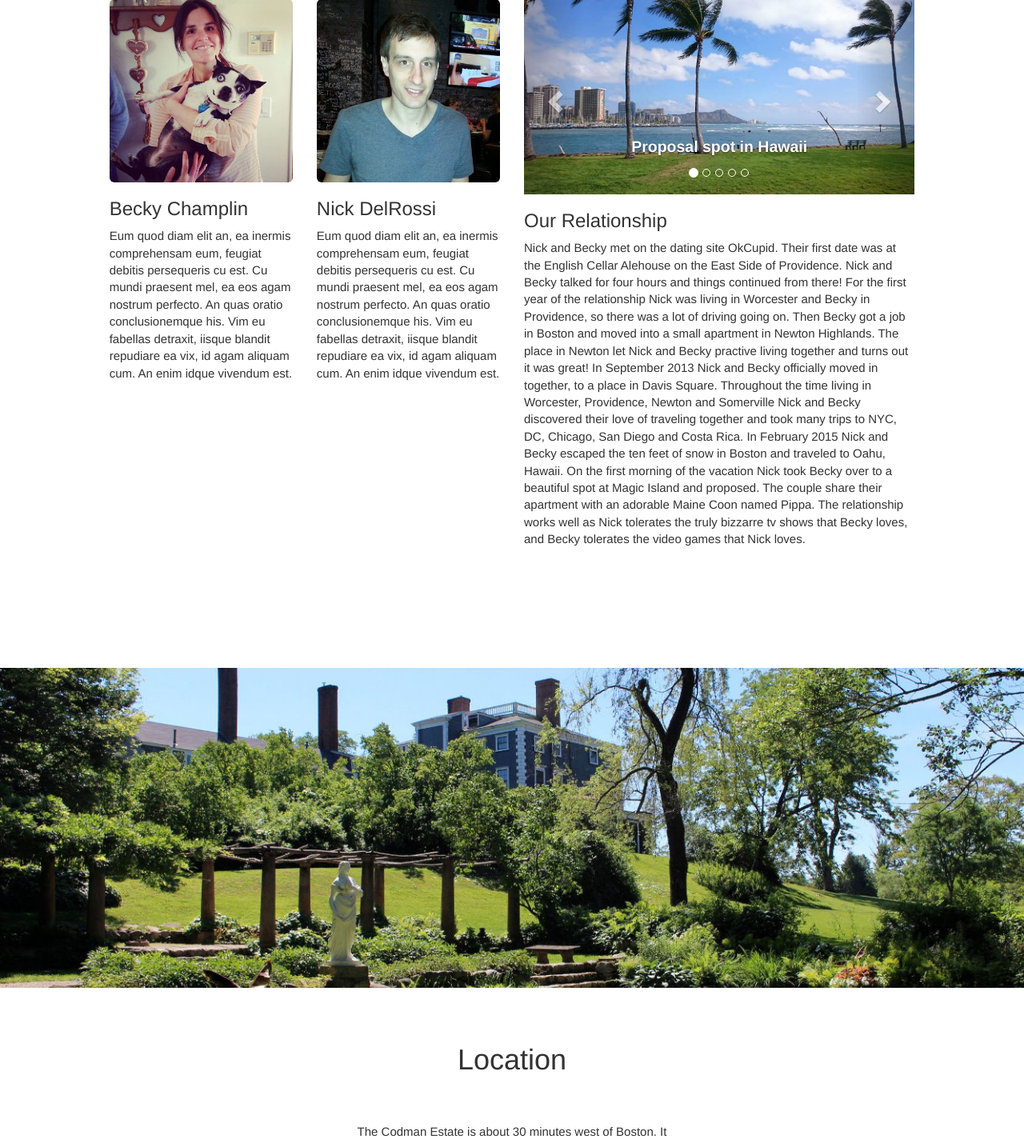
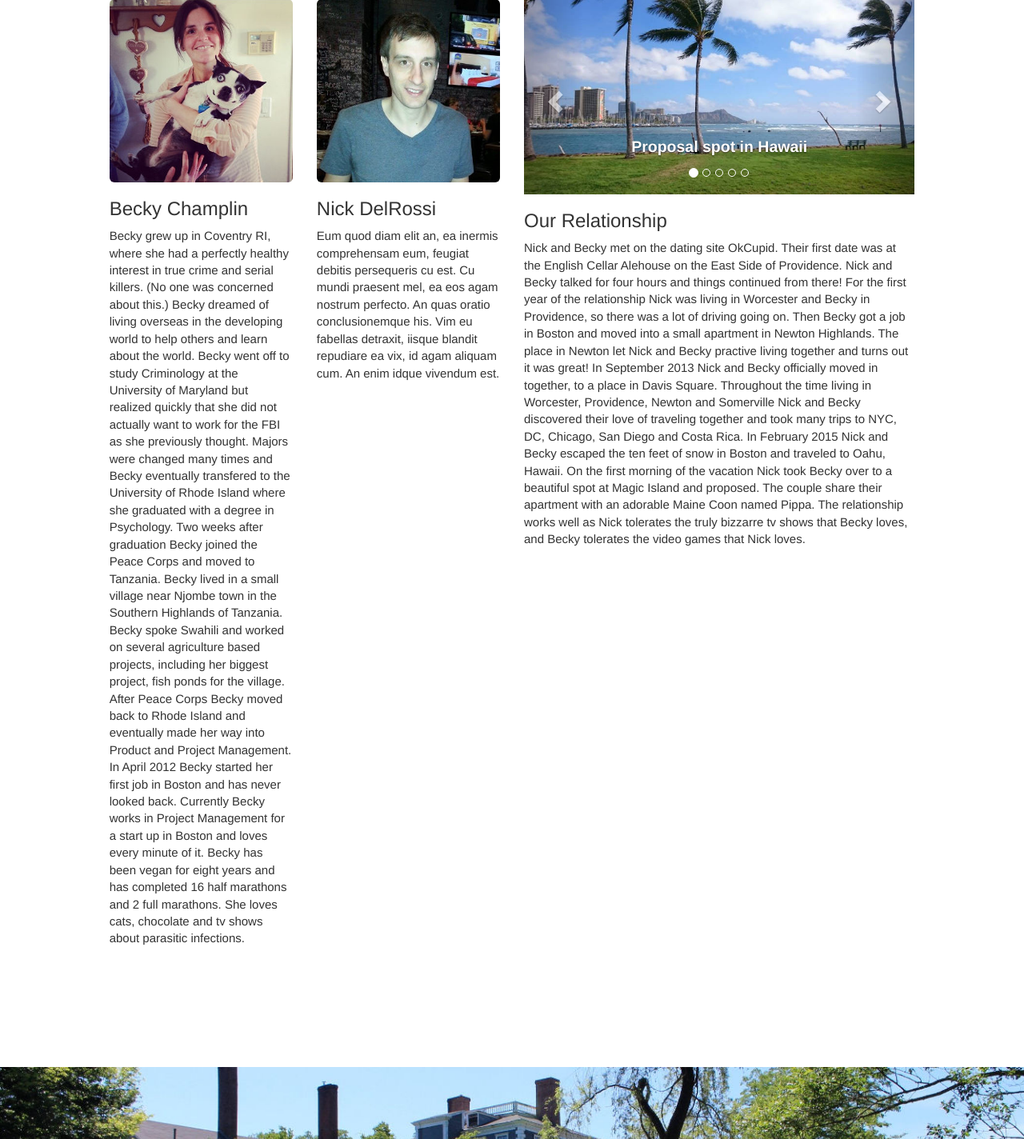
Before and after one commit to ndelrossi/backyandnickwedding, a Rails app: page / in a window 1280 px wide. Shown: the part 1011-2435 px from the top of the page at 80% size. Run offline with Rails 7, Linux system fonts and the light colour scheme; style sheets or scripts are compiled from the project's sources; some libraries are stand-ins or nearby versions.

Commit message:
Update _our_story.html.erb

```diff
--- a/app/views/pages/_our_story.html.erb
+++ b/app/views/pages/_our_story.html.erb
@@ -5,7 +5,7 @@
     <div class="col-sm-6 col-md-3 bio">
       <%= image_tag("becky.jpg", class: "img-responsive img-rounded", alt: "Becky") %>
       <h3>Becky Champlin</h3>
-      <p>Eum quod diam elit an, ea inermis comprehensam eum, feugiat debitis persequeris cu est. Cu mundi praesent mel, ea eos agam nostrum perfecto. An quas oratio conclusionemque his. Vim eu fabellas detraxit, iisque blandit repudiare ea vix, id agam aliquam cum. An enim idque vivendum est.</p>
+      <p>Becky grew up in Coventry RI, where she had a perfectly healthy interest in true crime and serial killers.  (No one was concerned about this.) Becky dreamed of living overseas in the developing world to help others and learn about the world. Becky went off to study Criminology at the University of Maryland but realized quickly that she did not actually want to work for the FBI as she previously thought. Majors were changed many times and Becky eventually transfered to the University of Rhode Island where she graduated with a degree in Psychology. Two weeks after graduation Becky joined the Peace Corps and moved to Tanzania.  Becky lived in a small village near Njombe town in the Southern Highlands of Tanzania.  Becky spoke Swahili and worked on several agriculture based projects, including her biggest project, fish ponds for the village. After Peace Corps Becky moved back to Rhode Island and eventually made her way into Product and Project Management.  In April 2012 Becky started her first job in Boston and has never looked back.  Currently Becky works in Project Management for a start up in Boston and loves every minute of it.  Becky has been vegan for eight years and has completed 16 half marathons and 2 full marathons. She loves cats, chocolate and tv shows about parasitic infections.</p>
     </div>
 
     <div class="col-sm-6 col-md-3 bio">
```
